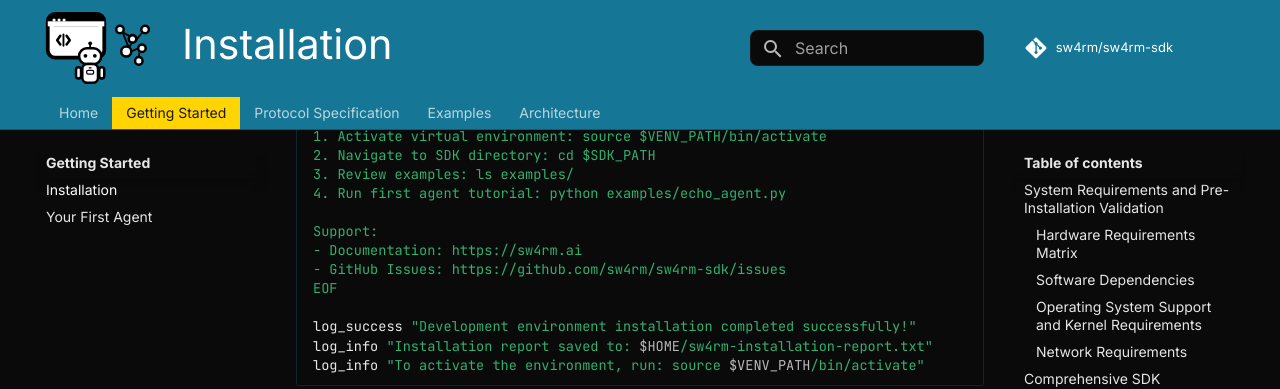
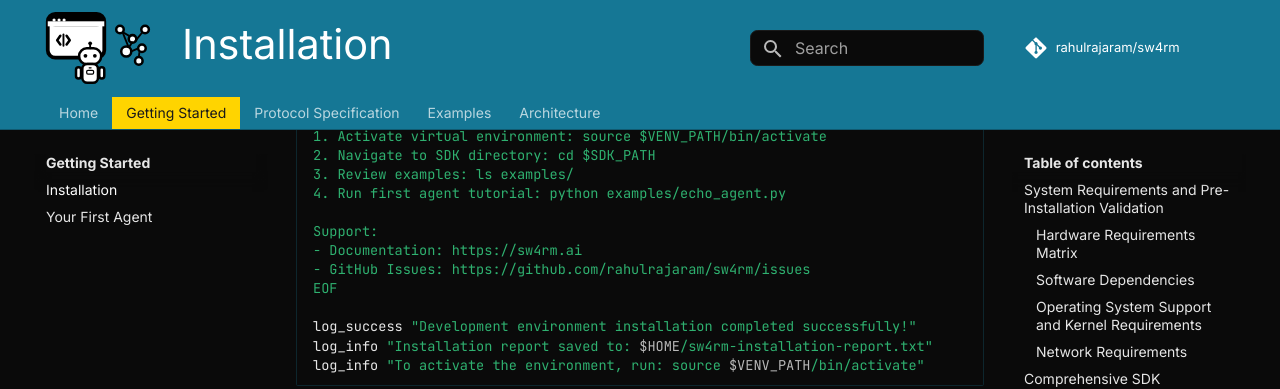
Before and after one commit to rahulrajaram/sw4rm, an MkDocs documentation site: the page built from documentation/quickstart/installation.md, in a window 1280 px wide and 900 px high, scrolled down 4634 px. Shown: the top 389 px of the window. Built offline with MkDocs 1.6.1 and Material for MkDocs 9.7.7, drawn with Linux system fonts in a browser that asks for light colours; comment, search, counter and statistics services are not loaded; part of the change alters nothing that is shown; some of the changed text lies outside the part shown.

Commit message:
Update repository references in installation docs
- Changed GitHub repository URLs from sw4rm/sw4rm-sdk to
  rahulrajaram/sw4rm
- Updated both clone URL and issues link in installation script
- Maintains consistency with new repository location

🤖 Generated with [Claude Code](https://claude.ai/code)

Co-Authored-By: Claude <noreply@anthropic.com>

```diff
--- a/documentation/quickstart/installation.md
+++ b/documentation/quickstart/installation.md
@@ -139,7 +139,7 @@ if [[ -d "$SDK_PATH" ]]; then
     git pull origin main
 else
     log_info "Cloning SW4RM SDK repository..."
-    git clone https://github.com/sw4rm/sw4rm-sdk.git "$SDK_PATH"
+    git clone https://github.com/rahulrajaram/sw4rm.git "$SDK_PATH"
     cd "$SDK_PATH"
 fi
 
@@ -208,7 +208,7 @@ Next Steps:
 
 Support:
 - Documentation: https://sw4rm.ai
-- GitHub Issues: https://github.com/sw4rm/sw4rm-sdk/issues
+- GitHub Issues: https://github.com/rahulrajaram/sw4rm/issues
 EOF
 
 log_success "Development environment installation completed successfully!"
--- a/mkdocs.yml
+++ b/mkdocs.yml
@@ -6,8 +6,8 @@ site_url: https://sw4rm.ai
 docs_dir: documentation
 
 # Repo is private for now; update when public
-repo_name: sw4rm/sw4rm-sdk
-repo_url: https://github.com/sw4rm/sw4rm-sdk
+repo_name: rahulrajaram/sw4rm
+repo_url: https://github.com/rahulrajaram/sw4rm
 
 theme:
   name: material
@@ -84,9 +84,9 @@ nav:
 extra:
   social:
     - icon: fontawesome/brands/github
-      link: https://github.com/sw4rm/sw4rm-sdk
+      link: https://github.com/rahulrajaram/sw4rm
     - icon: fontawesome/brands/python
-      link: https://pypi.org/project/sw4rm-sdk/
+      link: https://pypi.org/rahulrajaram/sw4rm-sdk
 
 extra_css:
   - assets/custom.css
```
